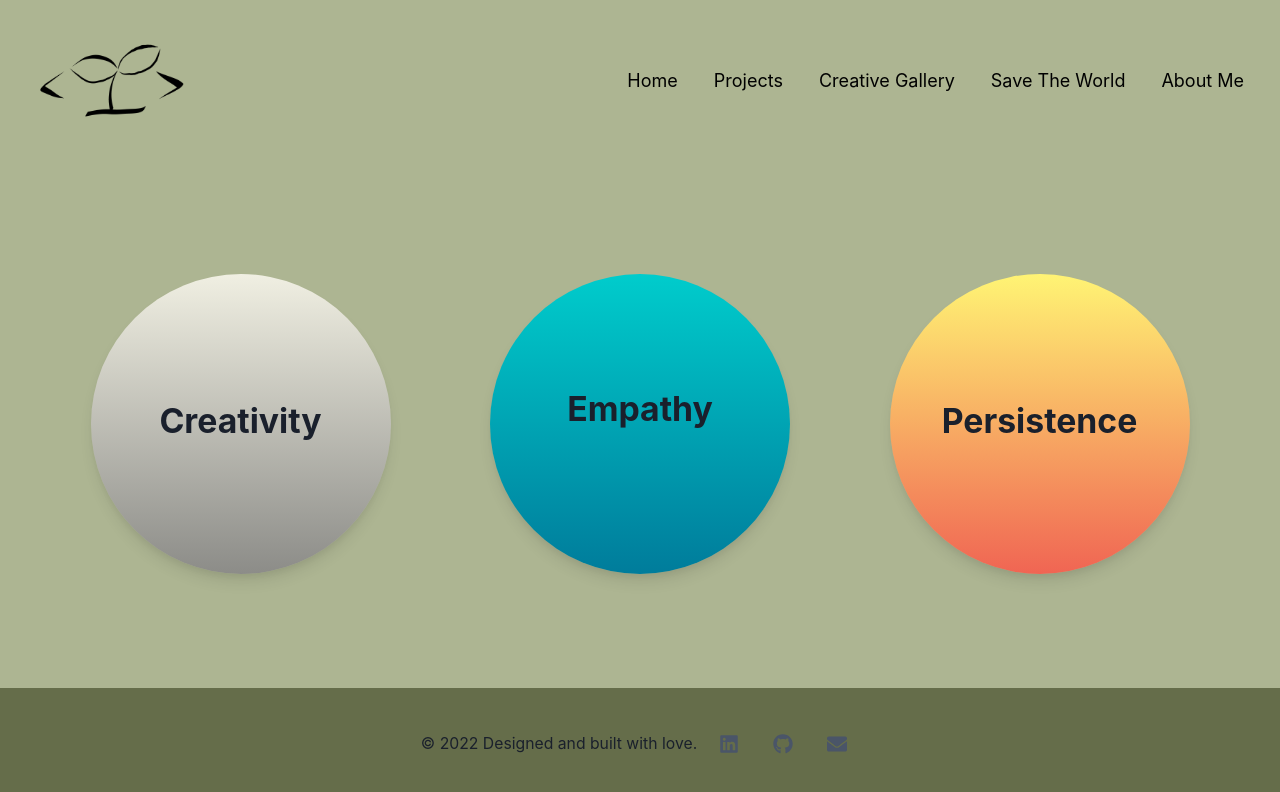
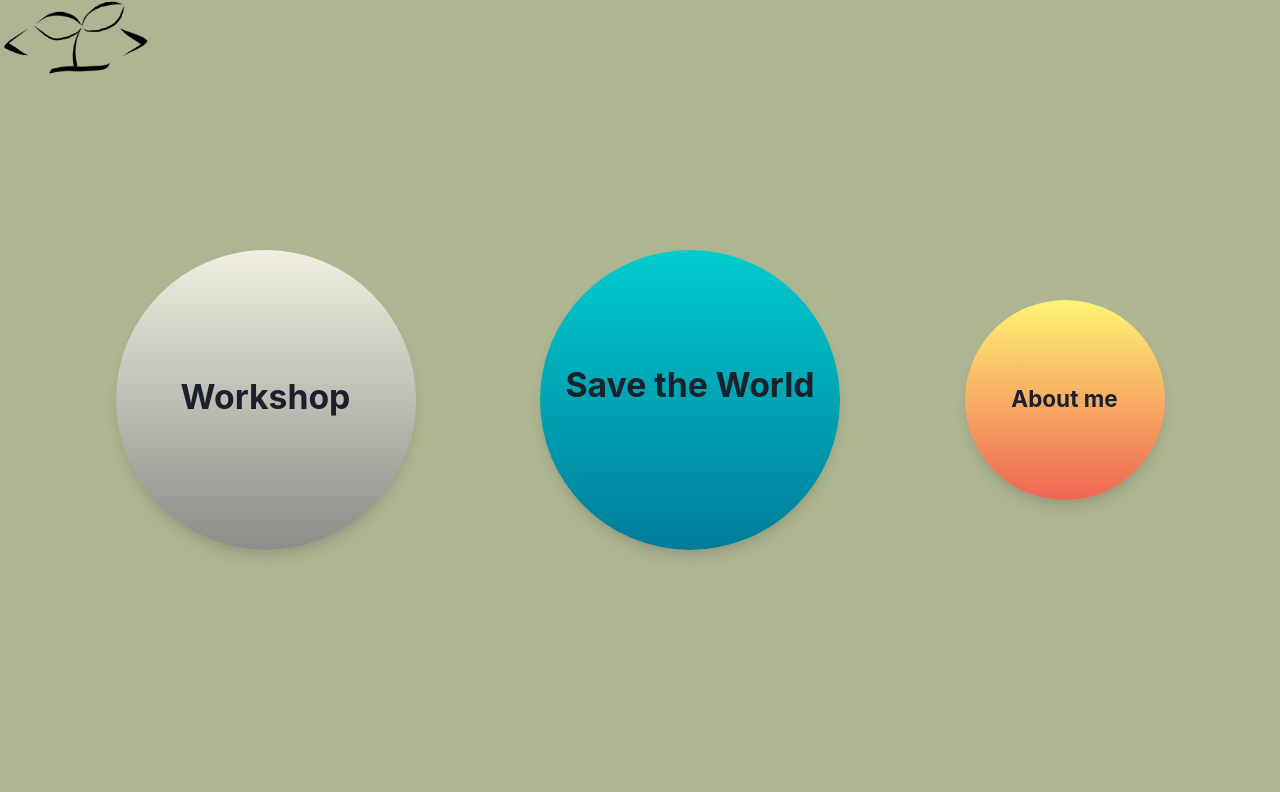
Before and after one commit to chriszhang08/personal-website, a Next.js app: page / in a window 1280 px wide. Shown: the top 792 px of the page. Built offline with nearby package versions, Linux system fonts and the light colour scheme.

Commit message:
homepage redesign

```diff
--- a/pages/_app.js
+++ b/pages/_app.js
@@ -2,8 +2,10 @@ import "../styles/global.css";
 import Navbar from "../components/navbar/navbar";
 import Footer from "../components/footer/footer";
 import Head from "next/head";
-import { ChakraProvider, Stack, Flex, theme } from "@chakra-ui/react";
+import {ChakraProvider, Stack, Flex, theme, Image} from "@chakra-ui/react";
 import colors from "../styles/config/colors";
+import React from "react";
+import { motion } from "framer-motion";
 
 const customTheme = {
   ...theme,
@@ -13,19 +15,27 @@ const customTheme = {
   },
 };
 
+const MotionImage = motion(Image);
+
 export default function App({ Component, pageProps }) {
   return (
     <ChakraProvider theme={theme}>
       <Flex direction={"column"} bgColor={colors.sageL} flexFlow="column">
-        <Navbar flexGrow={0} flexShrink={1} flexBasis="auto" bg="white" />
+        { /* LOGO */}
+        <a href="/gallery">
+          <MotionImage
+              src="/logo.PNG"
+              height={75}
+              width={150}
+              position="absolute"
+              whileTap={{ scale: 0.8 }}
+          />
+        </a>
         {/* fix link css */}
         <Component
-          flexGrow={1}
-          flexShrink={1}
-          flexBasis="auto"
           {...pageProps}
         />
-        <Footer flexGrow={0} flexShrink={1} flexBasis="40px" />
+        {/*<Footer flexGrow={0} flexShrink={1} flexBasis="40px" />*/}
       </Flex>
     </ChakraProvider>
   );
--- a/pages/index.js
+++ b/pages/index.js
@@ -33,12 +33,12 @@ export default function Home() {
           environmental engineering major at the University of Michigan."
         />
       </Head>
-      <Fragment>
+      <div>
         <Stack
           direction={"row"}
           justifyContent="space-evenly"
           alignItems="center"
-          height="66vh"
+          height="100vh"
         >
           <MotionFlex
             width="300px"
@@ -84,7 +84,7 @@ export default function Home() {
                 fontWeight="bold"
                 textAlign="center"
               >
-                Creativity
+                Workshop
               </Text>
             </MotionFlex>
             <MotionFlex
@@ -146,7 +146,7 @@ export default function Home() {
                 fontWeight="bold"
                 textAlign="center"
               >
-                Empathy
+                Save the World
               </Text>
             </MotionFlex>
             <MotionFlex
@@ -171,8 +171,8 @@ export default function Home() {
             </MotionFlex>
           </MotionFlex>
           <MotionFlex
-            width="300px"
-            height="300px"
+            width="200px"
+            height="200px"
             flexDirection="column"
             textAlign="center"
             justifyContent="center"
@@ -200,7 +200,7 @@ export default function Home() {
             <MotionFlex
               alignSelf="center"
               position="relative"
-              top="22%"
+              top="60%"
               transition={{ duration: 0.7 }}
               initial={{ rotateY: 0 }}
               animate={{ rotateY: flip3 ? 0 : 180 }}
@@ -209,11 +209,11 @@ export default function Home() {
               <Text
                 as="a"
                 href="/projects"
-                fontSize="3xl"
+                fontSize="xl"
                 fontWeight="bold"
                 textAlign="center"
               >
-                Persistence
+                About me
               </Text>
             </MotionFlex>
             <MotionFlex
@@ -238,7 +238,7 @@ export default function Home() {
             </MotionFlex>
           </MotionFlex>
         </Stack>
-      </Fragment>
+      </div>
     </>
   );
 }
```
